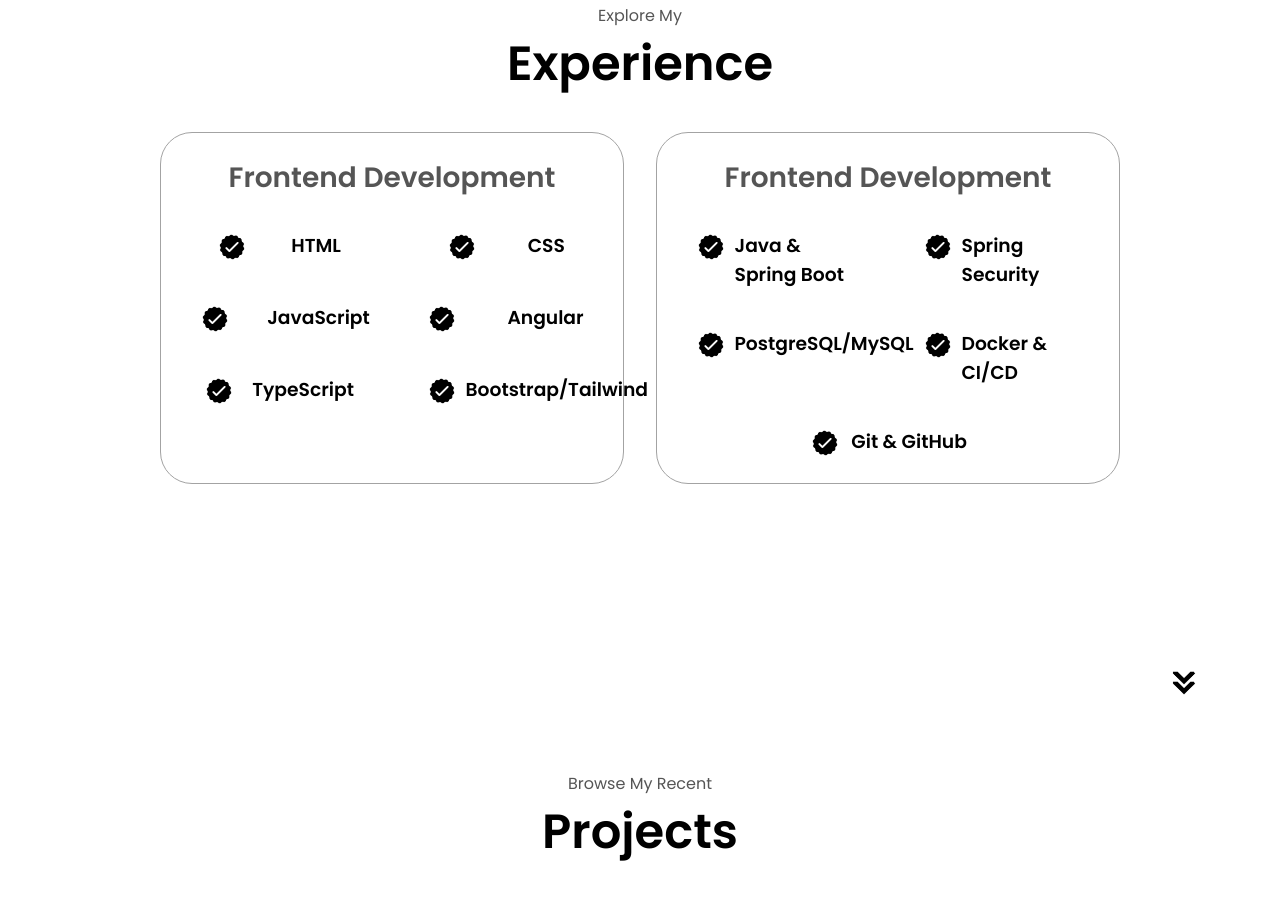
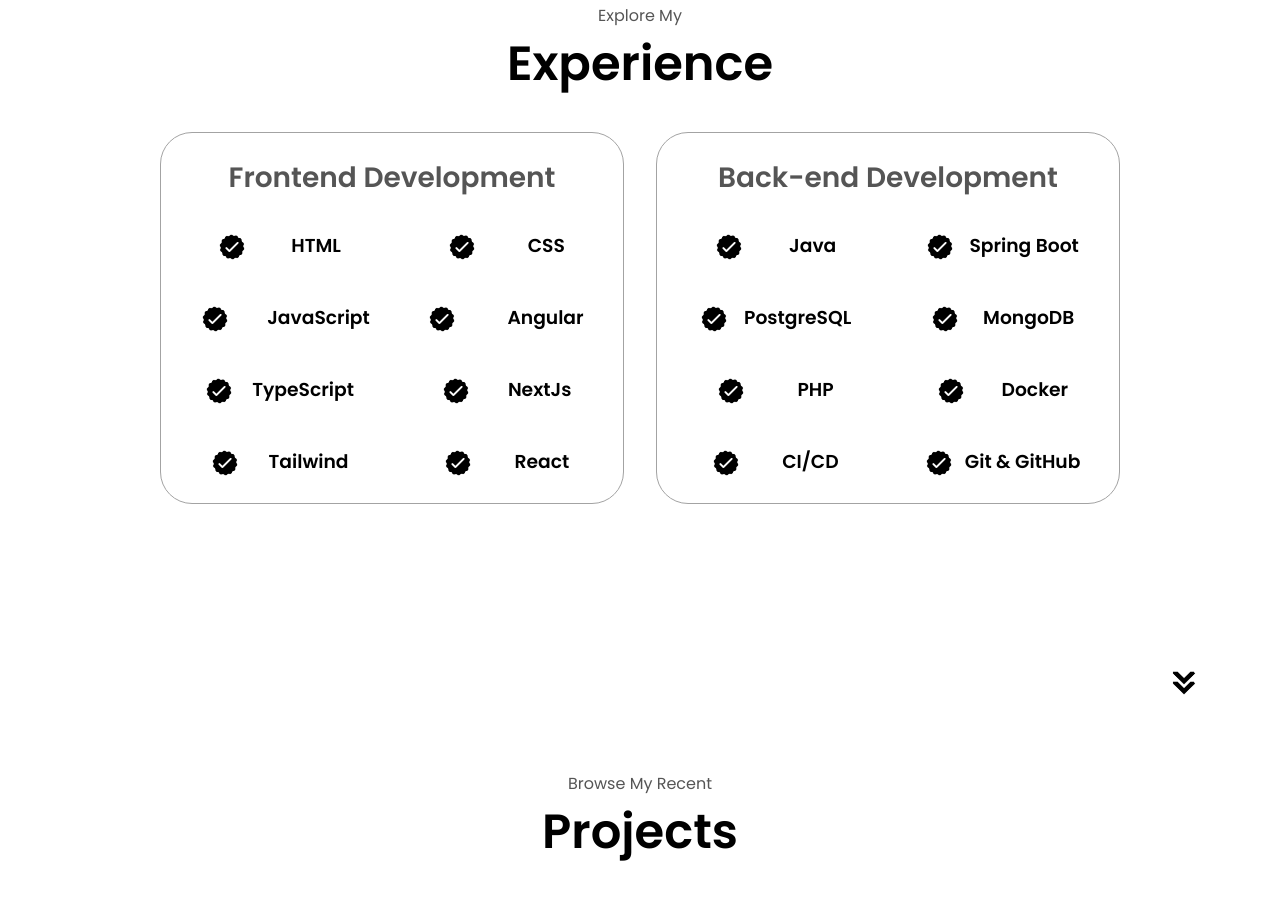
Before and after one commit to Douaa1819/My-portfolio, a plain HTML site: page index.html in a window 1280 px wide. Shown: the part 1693-2591 px from the top of the page. Drawn offline with Linux system fonts and the light colour scheme.

Commit message:
final commit

```diff
--- a/index.html
+++ b/index.html
@@ -304,22 +304,7 @@
                   class="icon"
                 />
                 <div>
-                  <h3>Bootstrap/Tailwind</h3>
-                </div>
-              </article>
-            </div>
-          </div>
-          <div class="details-container">
-            <h2 class="experience-sub-title">Frontend Development</h2>
-            <div class="article-container">
-              <article>
-                <img
-                  src="./assets/checkmark.png"
-                  alt="Experience icon"
-                  class="icon"
-                />
-                <div>
-                  <h3>Java & Spring Boot</h3>
+                  <h3>NextJs</h3>
                 </div>
               </article>
               <article>
@@ -329,7 +314,35 @@
                   class="icon"
                 />
                 <div>
-                  <h3>Spring Security</h3>
+                  <h3>Tailwind</h3>
+                </div>
+              </article>
+
+              </article>
+
+              <article>
+                <img
+                  src="./assets/checkmark.png"
+                  alt="Experience icon"
+                  class="icon"
+                />
+                <div>
+                  <h3>React</h3>
+                </div>
+              </article>
+            </div>
+          </div>
+          <div class="details-container">
+            <h2 class="experience-sub-title">Back-end Development</h2>
+            <div class="article-container">
+              <article>
+                <img
+                  src="./assets/checkmark.png"
+                  alt="Experience icon"
+                  class="icon"
+                />
+                <div>
+                  <h3>Java </h3>
                 </div>
               </article>
               <article>
@@ -339,7 +352,7 @@
                   class="icon"
                 />
                 <div>
-                  <h3>PostgreSQL/MySQL</h3>
+                  <h3>Spring Boot</h3>
                 </div>
               </article>
               <article>
@@ -349,7 +362,48 @@
                   class="icon"
                 />
                 <div>
-                  <h3>Docker & CI/CD</h3>
+                  <h3>PostgreSQL</h3>
+                </div>
+              </article>
+              <article>
+                <img
+                  src="./assets/checkmark.png"
+                  alt="Experience icon"
+                  class="icon"
+                />
+                <div>
+                  <h3>MongoDB</h3>
+                </div>
+              </article>
+              <article>
+                <img
+                  src="./assets/checkmark.png"
+                  alt="Experience icon"
+                  class="icon"
+                />
+                <div>
+                  <h3>PHP</h3>
+                </div>
+              </article>
+              <article>
+                <img
+                  src="./assets/checkmark.png"
+                  alt="Experience icon"
+                  class="icon"
+                />
+                <div>
+                  <h3>Docker</h3>
+                </div>
+              </article>
+
+              <article>
+                <img
+                  src="./assets/checkmark.png"
+                  alt="Experience icon"
+                  class="icon"
+                />
+                <div>
+                  <h3>CI/CD</h3>
                 </div>
               </article>
               <article>
@@ -397,7 +451,7 @@
               </button>
               <button
                 class="btn btn-color-2 project-btn"
-                onclick="location.href='https://github.com/'"
+                onclick="location.href='https://code-kampfer.github.io/easyCar/'"
               >
                 Live Demo
               </button>
@@ -415,13 +469,13 @@
             <div class="btn-container">
               <button
                 class="btn btn-color-2 project-btn"
-                onclick="location.href='https://github.com/'"
+                onclick="location.href='https://github.com/Douaa1819/CineStar.git'"
               >
                 Github
               </button>
               <button
                 class="btn btn-color-2 project-btn"
-                onclick="location.href='https://github.com/'"
+                onclick="location.href='https://github.com/Douaa1819/CineStar.git'"
               >
                 Live Demo
               </button>
@@ -439,13 +493,13 @@
             <div class="btn-container">
               <button
                 class="btn btn-color-2 project-btn"
-                onclick="location.href='https://github.com/'"
+                onclick="location.href='https://github.com/Douaa1819/Cuisenio.git'"
               >
                 Github
               </button>
               <button
                 class="btn btn-color-2 project-btn"
-                onclick="location.href='https://github.com/'"
+                onclick="location.href='https://github.com/Douaa1819/Cuisenio.git'"
               >
                 Live Demo
               </button>
```
Also changed, not shown: assets/profile-pic-2.png (deleted), assets/project-1.png, assets/project-2.png, assets/project-3.png.
